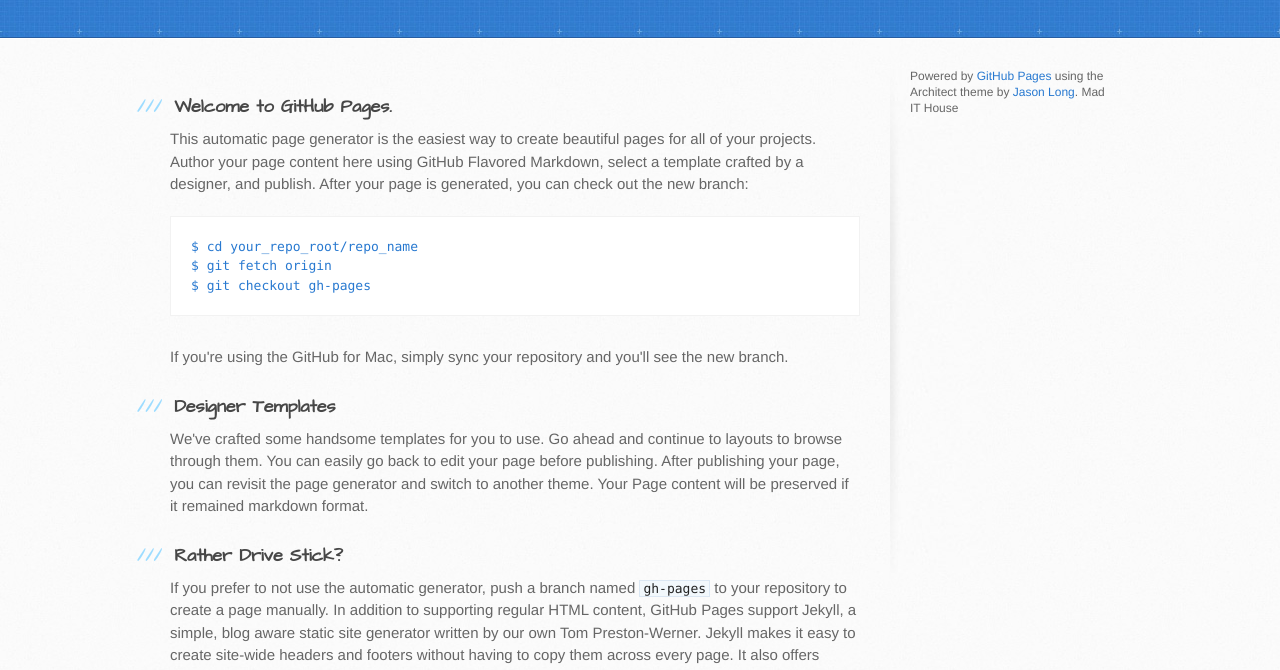
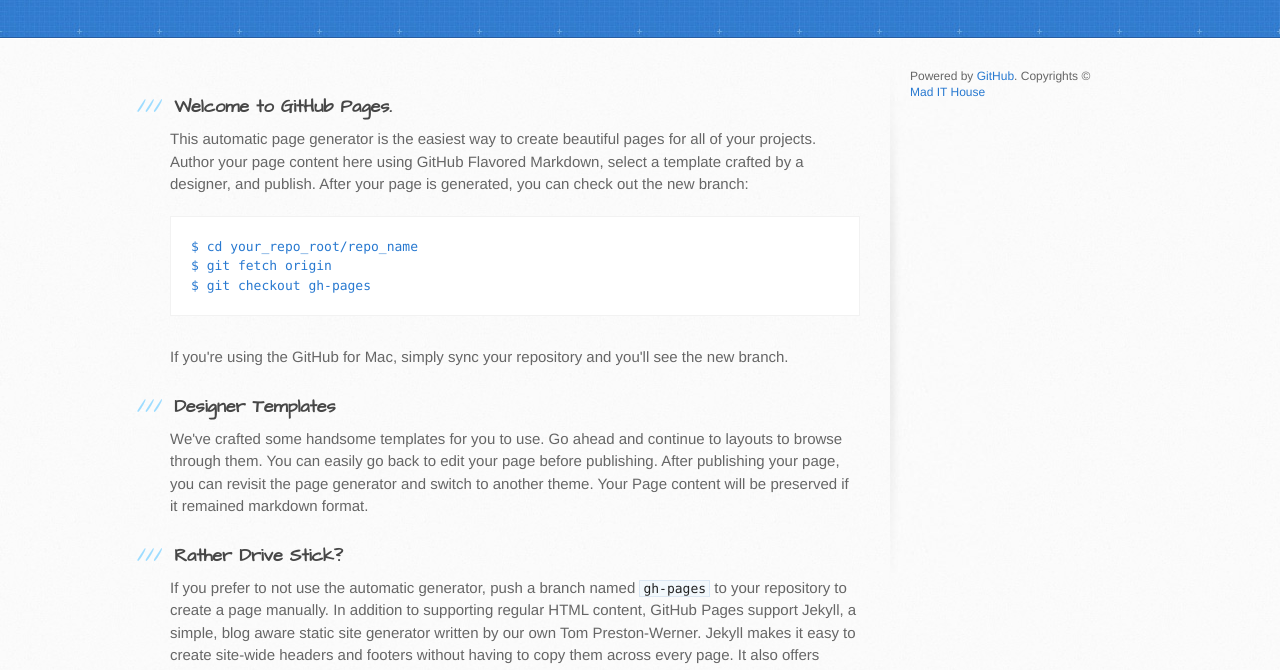
Before and after one commit to MadITHouse/madithouse.github.io, a plain HTML site: page index.html in a window 1280 px wide. Shown: the part 129-799 px from the top of the page. Drawn offline with Linux system fonts and the light colour scheme.

Commit message:
Update index.html

```diff
--- a/index.html
+++ b/index.html
@@ -64,7 +64,7 @@ $ git checkout gh-pages
         <aside id="sidebar">
 
 
-          <p>Powered by <a href="https://pages.github.com">GitHub Pages</a> using the Architect theme by <a href="https://twitter.com/jasonlong">Jason Long</a>. <a href="http://madithouse.com/home/"></a>Mad IT House</a></p>
+          <p>Powered by <a href="https://github.com">GitHub</a>. Copyrights &copy; <a href="http://madithouse.com/home/">Mad IT House</a></p>
         </aside>
       </div>
     </div>
```
